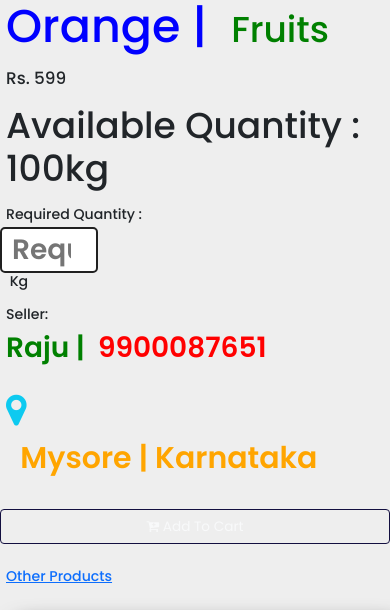
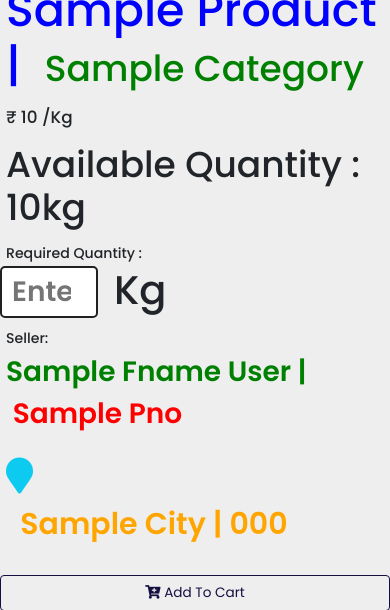
Before and after one commit to ManojKumar002/Green_Market-dbms_project_5th_sem, a Django app: template greenmarket/templates/product_details.html in a window 390 px wide. Shown: the part 429-1039 px from the top of the page. Run offline with Django 3.2, Linux system fonts and the light colour scheme; the template is opened without the code that fills it: most values are stand-ins (such as "Sample title", 1, 10 or a date in 2020); grey boxes marked "Sample" are stand-in pictures; some libraries are stand-ins or nearby versions.

Commit message:
product detail page is working

```diff
--- a/greenmarket/templates/home.html
+++ b/greenmarket/templates/home.html
@@ -28,7 +28,6 @@
             <button class="abtn" id="add-product">Shop Now</button>
         </a>
         {% endif %}
-
     </div>
     </div>
 </section>
--- a/greenmarket/templates/product_details.html
+++ b/greenmarket/templates/product_details.html
@@ -1,7 +1,7 @@
 {% extends 'index.html' %}
 
 {% block css %}
-<link rel="stylesheet" href="https://stackpath.bootstrapcdn.com/font-awesome/4.7.0/css/font-awesome.min.css">
+{% load static %}
 
 
 <style>
@@ -35,19 +35,14 @@
 
 {% block body %}
 
-<div class="container mt-5">
-    <div class="row">
-        <div class="col-md-12" style="font-size:40px; color:red ;font-weight:800px;"><a href="home.html">
-                Agriculture
-                Products </a></div>
-    </div>
-</div>
+
 <div class="container">
-    <div class="row">
+    {% for i in selling_list %}
+    {% if forloop.counter < 2 %} <div class="row mt-3">
         <div class="col-md-6">
             <div id="carouselExampleControls" class="carousel slide" data-ride="carousel">
                 <div class="carousel-inner">
-                    <div class="carousel-item active"> <img class="d-block w-100" src="image/product-1.png"
+                    <div class="carousel-item active"> <img class="d-block w-100" src="/media/{{i.product.img}}"
                             alt="First slide">
                     </div>
                     <!--- <div class="carousel-item"> <img class="d-block w-100" src="c52.jpg" alt="Second slide"> </div>-->
@@ -62,119 +57,77 @@
         </div>
         <div class="col-md-6">
             <div class="row">
-                <h2 style="padding-top: 0px; font-size: 46px; color: blue;">Orange |&nbsp; <span style="font-size: 36px;
-        color : green ; font-weight:700px;">Fruits</span></h2>
+                <h2 style="padding-top: 120px; font-size: 46px; color: blue;">{{i.product.product_name}} |&nbsp; <span
+                        style="font-size: 36px;
+        color : green ; font-weight:700px;">{{i.product.category}}</span></h2>
             </div>
             <div class="row">
-                <h1 style="padding-top:10px;">Rs. 599</h1> <br>
+                <h1 style="padding-top:10px;"> ₹ {{i.price}} /Kg</h1> <br>
 
             </div>
 
             <div class="row mt-4">
-                <h2 style="font-size: 36px;  ">Available quantity : 100kg</h2>
+                <h2 style="font-size: 36px;  ">Available quantity : {{i.quantity}}kg</h2>
             </div>
             <div class="row mt-4 form">
 
                 <h2>Required Quantity : &nbsp; </h2>
-                <input type="number" placeholder="Required Quantity" id="q">
-                <h2>&nbsp;kg</h2>
+                <input type="number" placeholder="Enter" id="q">
+                <h2 style="width: 100px; font-size: 40px;">&nbsp;kg</h2>
 
             </div>
             <div class="row mt-4">
                 <h2>Seller: &nbsp; &nbsp;</h2>
-                <p style="font-size: 28px; font-weight: 700; color: green;"> Raju | &nbsp;<span
-                        style="color:red">9900087651</span> </p>
+                <p style="font-size: 28px; font-weight: 700; color: green;"> {{i.farmer.fname}} {{i.farmer.lname}} |
+                    &nbsp;<span style="color:red">{{i.farmer.pno}}</span> </p>
             </div>
             <div class="row mt-4">
                 <h3 style="font-size:36px" class="text-info"><i class="fa fa-map-marker" aria-hidden="true"></i>
                 </h3>
-                <p style="font-size: 30px ;font-weight:700; color:orange"> &nbsp; Mysore | Karnataka</p>
+                <p style="font-size: 30px ;font-weight:700; color:orange"> &nbsp; {{i.farmer.city}} |
+                    {{i.farmer.pincode}}</p>
             </div>
 
             <div class="row mt-4">
-
-
-                <a class="btn btn-danger text-light"> <i class="fa fa-cart-plus" aria-hidden="true"></i> Add to
-                    Cart</a>
+                <a class="btn "> <i class="fa fa-cart-plus" aria-hidden="true"></i> Add to Cart</a>
             </div>
-
-
-
-
         </div>
-    </div>
+</div>
+{% endif %}
+{% endfor %}
 </div>
 
 
 <div class="container">
     <div class="row mt-5">
-        <h2><a href="home.html">Other Products</a></h2>
+        <h2>Other {{i.product.product_name}} Sellers</a></h2>
     </div>
 
     <div class="row mt-5">
+        {% for i in selling_list %}
+        {% if forloop.counter > 1 %}
+
         <div class="col-md-3">
             <div class="card">
-                <img class="card-img-top img-fluid" src="image/product-2.png">
-                <div class="card-title">
-                    <h4>Fresh Onion</h4>
+                <div class="card-title mt-3">
+                    <h3 style="color: blue;">{{i.farmer.fname}} {{i.farmer.lname}}</h3>
                 </div>
                 <div class="card-text">
 
-                    <a class="btn btn-success text-light"> Buy Now</a> &nbsp; <a class="btn btn-danger text-light"><i
-                            class="fa fa-cart-plus" aria-hidden="true"></i> Add To
-                        Cart</a> <br /><br />
+                    <div>
+                        <h4 style="color: green;">Quantity:{{i.quantity}}Kg | Price:{{i.price}}/Kg</h4>
+                    </div>
+                    <div>
+                        <h4 style="color: red;">City :{{i.farmer.city}}</h4>
+                    </div>
+                    <a class="btn btn-danger"><i class="fa fa-cart-plus" aria-hidden="true"></i> Add To Cart</a>
+                    <br /><br />
                 </div>
             </div>
         </div>
-
-
-        <div class="col-md-3">
-            <div class="card">
-                <img class="card-img-top img-fluid" src="image/product-7.png">
-                <div class="card-title">
-                    <h4>Fresh Carrot</h4>
-                </div>
-                <div class="card-text">
-
-                    <a class="btn btn-success text-light"> Buy Now</a> &nbsp; <a class="btn btn-danger text-light"><i
-                            class="fa fa-cart-plus" aria-hidden="true"></i> Add To
-                        Cart</a> <br /><br />
-                </div>
-            </div>
-        </div>
-
-
-        <div class="col-md-3">
-            <div class="card">
-                <img class="card-img-top img-fluid" src="image/product-4.png">
-                <div class="card-title">
-                    <h4>Fresh Cabbage</h4>
-                </div>
-                <div class="card-text">
-
-                    <a class="btn btn-success text-light"> Buy Now</a> &nbsp; <a class="btn btn-danger text-light"><i
-                            class="fa fa-cart-plus" aria-hidden="true"></i> Add To
-                        Cart</a> <br /><br />
-                </div>
-            </div>
-        </div>
-
-        <div class="col-md-3">
-            <div class="card">
-                <img class="card-img-top img-fluid" src="image/product-5.png">
-                <div class="card-title">
-                    <h4>Fresh Potato</h4>
-                </div>
-                <div class="card-text">
-
-                    <a class="btn btn-success text-light"> Buy Now</a> &nbsp; <a class="btn btn-danger text-light"><i
-                            class="fa fa-cart-plus" aria-hidden="true"></i> Add To
-                        Cart</a> <br /><br />
-                </div>
-            </div>
-        </div>
+        {% endif %}
+        {% endfor %}
     </div>
-
 
 </div>
 
```
Also changed, not shown: greenmarket/views.py (+4 -4 lines).
